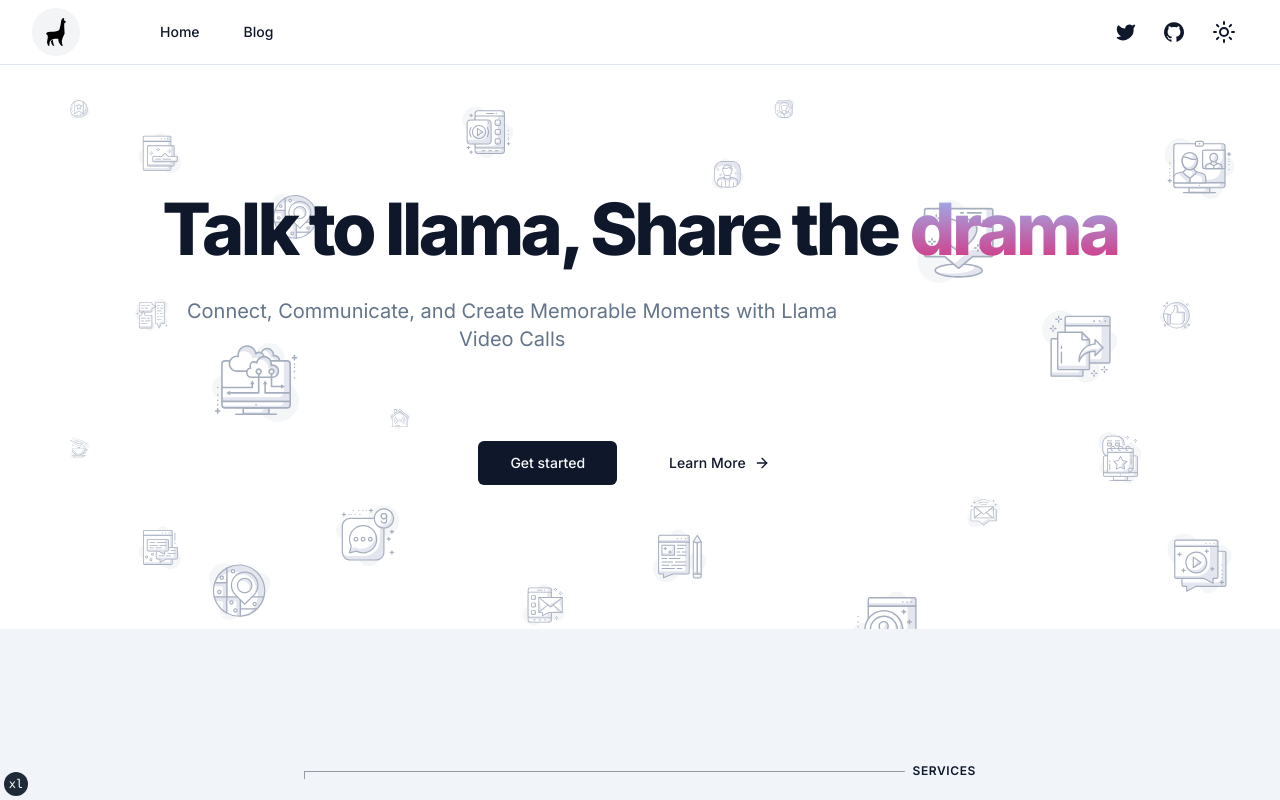
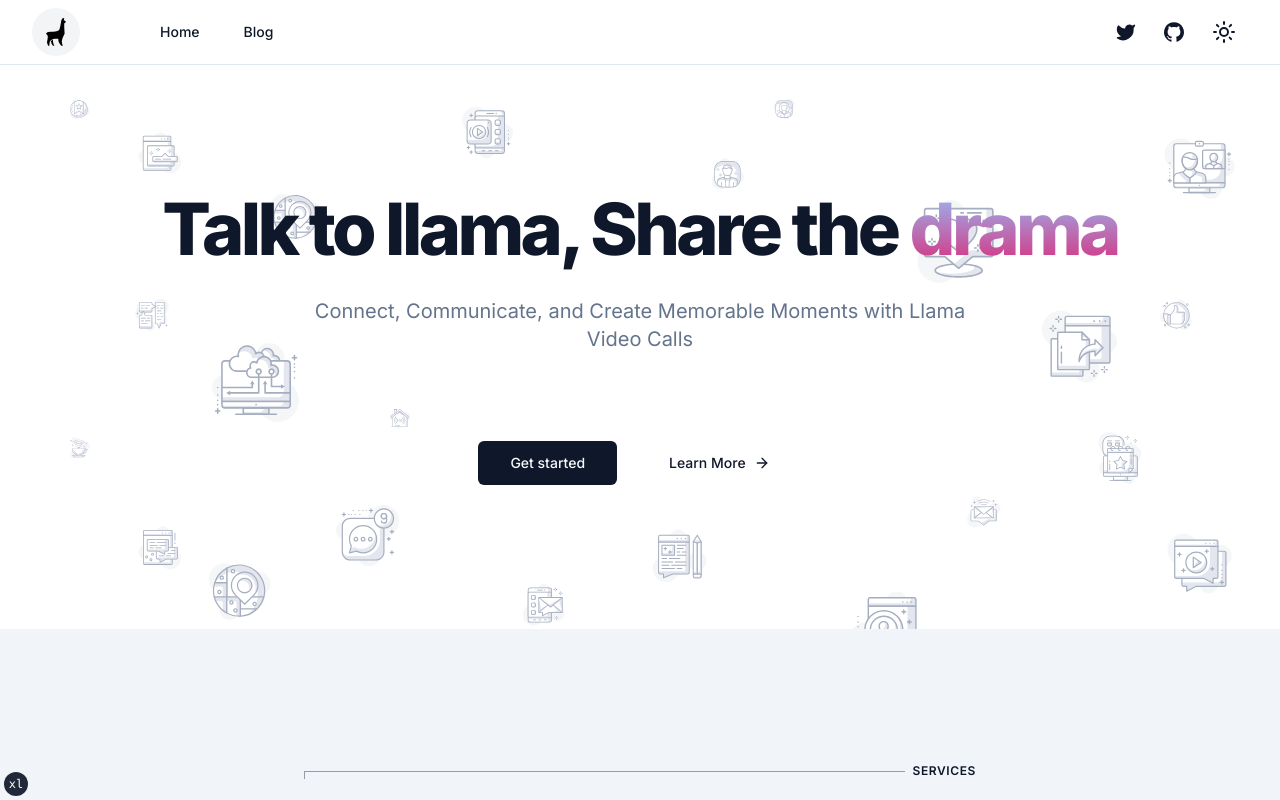
Before and after one commit to tinacms/llama-link, a Next.js app: page / in a window 1280 px wide. Shown: the top 800 px of the page. Built offline with nearby package versions, Linux system fonts and the light colour scheme.

Commit message:
Center text

```diff
--- a/components/welcome-hero.tsx
+++ b/components/welcome-hero.tsx
@@ -23,7 +23,7 @@ export function WelcomeHero() {
               drama
             </span>
           </h1>
-          <p className="mt-8 max-w-[700px] px-2 text-center text-xl text-muted-foreground">
+          <p className="mx-auto mt-8 max-w-[700px] px-2 text-center text-xl text-muted-foreground">
             Connect, Communicate, and Create Memorable Moments with Llama Video
             Calls
           </p>
```
